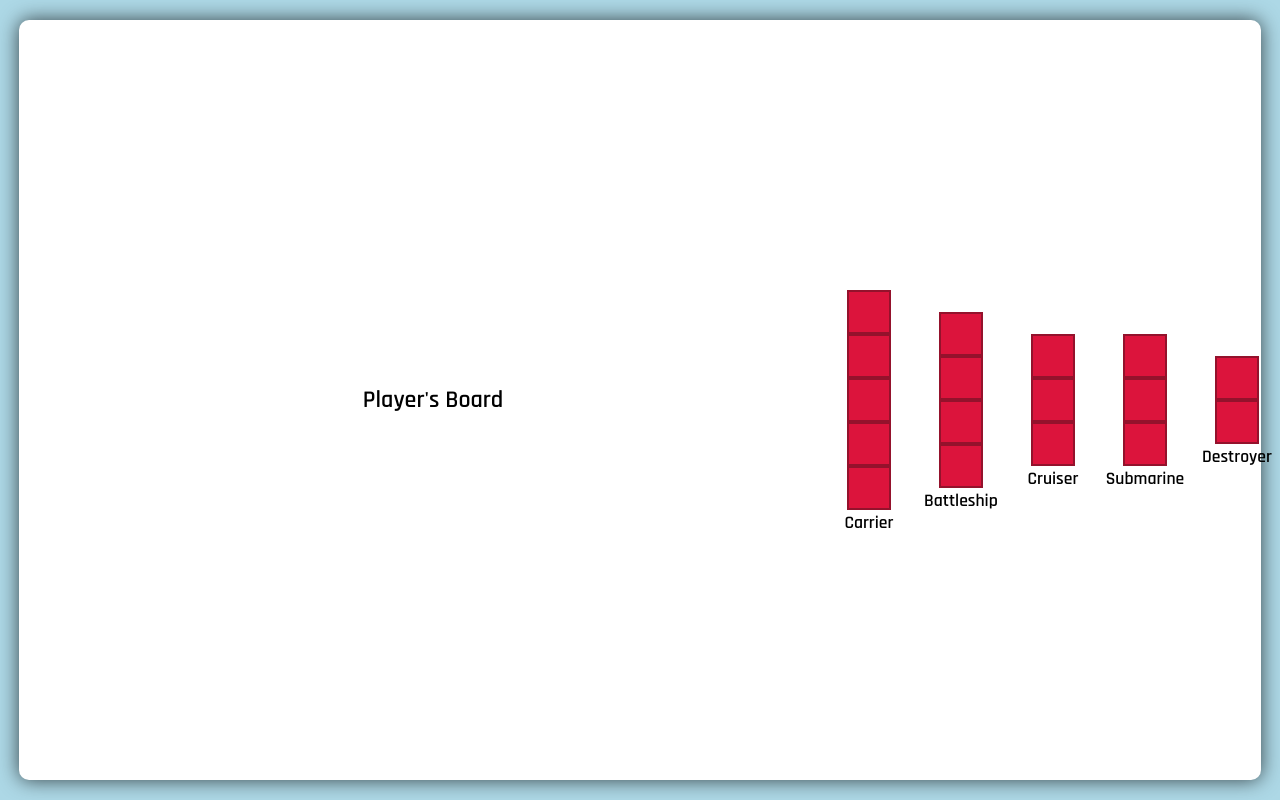
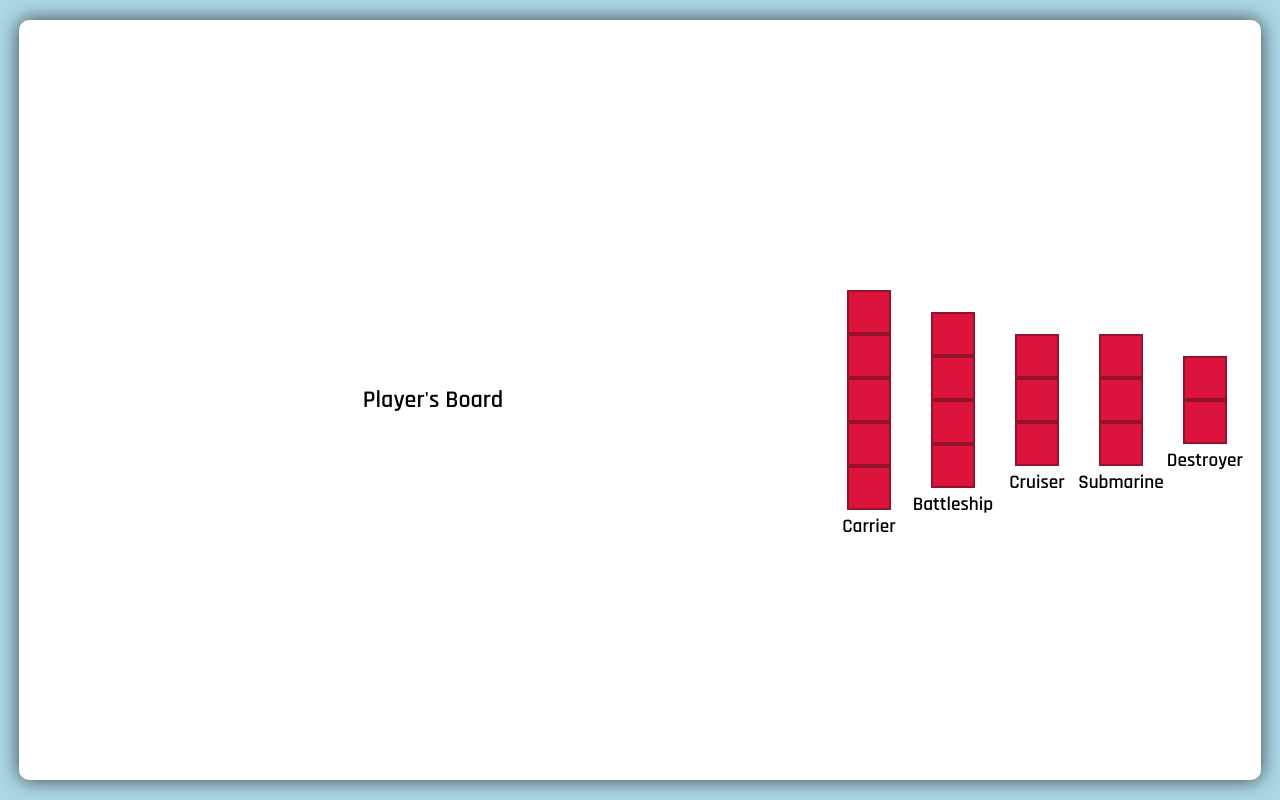
Before and after one commit to brajpatel/battleship, a plain HTML site: page index.html in a window 1280 px wide. Drawn offline with Linux system fonts and the light colour scheme.

Commit message:
Add name labels to ships. Import font

```diff
--- a/main.js
+++ b/main.js
@@ -1 +1 @@
-(()=>{"use strict";class t{constructor(t){this.length=t,this.ship=this.createShip()}getShipLength(){return this.ship.length}createShip(){let t=[];for(let e=0;e<this.length;e++)t.push({hit:!1});return t}hit(t){this.ship[t].hit=!0}checkHit(t){return!!t.hit}isSunk(){return this.ship.every(this.checkHit)}}new t(5),new t(4),new t(3),new t(3),new t(2),new t(5),new t(4),new t(3),new t(3),new t(2)})();
+(()=>{"use strict";class e{constructor(e){this.length=e,this.ship=this.createShip()}getShipLength(){return this.ship.length}createShip(){let e=[];for(let t=0;t<this.length;t++)e.push({hit:!1});return e}hit(e){this.ship[e].hit=!0}checkHit(e){return!!e.hit}isSunk(){return this.ship.every(this.checkHit)}}document.getElementById("player-ships"),document.getElementById("carrier"),document.getElementById("battleship"),document.getElementById("cruiser"),document.getElementById("submarine"),document.getElementById("destroyer"),new e(5),new e(4),new e(3),new e(3),new e(2),new e(5),new e(4),new e(3),new e(3),new e(2)})();
--- a/style.css
+++ b/style.css
@@ -31,7 +31,7 @@ body {
 .ships {
     display: flex;
     align-items: center;
-    gap: 3rem;
+    gap: 2.5rem;
 }
 
 .ship {
@@ -41,10 +41,10 @@ body {
 .ship::after {
     content: var(--name);
     position: absolute;
-    bottom: -1.5rem;
+    bottom: -1.8rem;
     left: 50%;
     transform: translateX(-50%);
-    font-size: 1.1rem;
+    font-size: 1.2rem;
 }
 
 .block {
```
